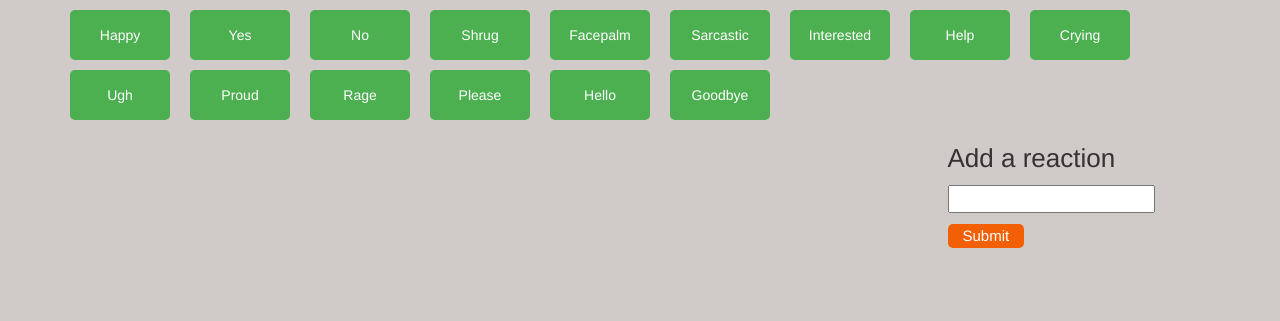
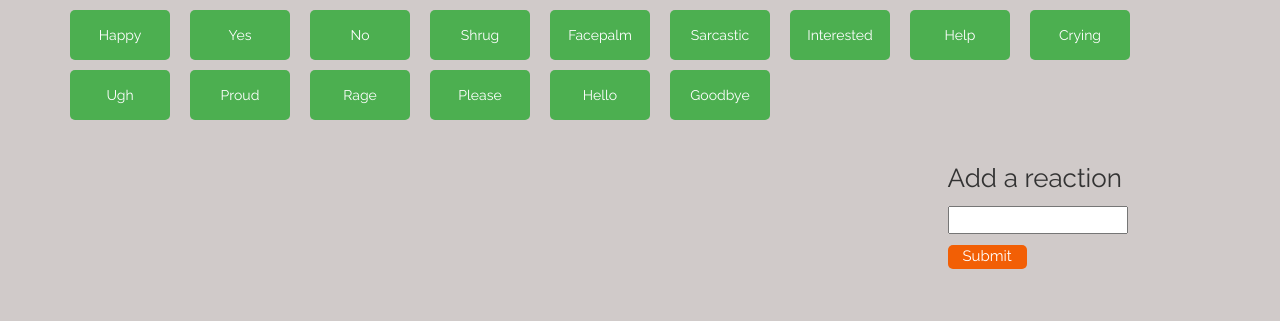
Before and after one commit to masonposch/gif-homework, a PHP site: page / in a window 1280 px wide. Shown: the top 321 px of the page. Run offline with PHP 8.4, Linux system fonts and the light colour scheme.

Commit message:
Slight changes

```diff
--- a/assets/css/style.css
+++ b/assets/css/style.css
@@ -1,5 +1,6 @@
 body {
 	background-color: #D0CAC9;
+	font-family: 'Raleway', sans-serif;
 }
 
 button {
@@ -15,7 +16,7 @@ button {
 }
 
 form {
-	margin-top: 20px;
+	margin-top: 40px;
 	font-size: 26px;
 }
 
--- a/index.html
+++ b/index.html
@@ -7,6 +7,8 @@
 
 	<link rel="stylesheet" href="https://maxcdn.bootstrapcdn.com/bootstrap/3.3.7/css/bootstrap.min.css" integrity="sha384-BVYiiSIFeK1dGmJRAkycuHAHRg32OmUcww7on3RYdg4Va+PmSTsz/K68vbdEjh4u" crossorigin="anonymous">
 	<link rel=StyleSheet href="assets/css/style.css" type="text/css" media=screen>
+
+	<link href="https://fonts.googleapis.com/css?family=Raleway" rel="stylesheet">
 
 	<!--JavaScript & jQuery Links-->
 	<script src="https://code.jquery.com/jquery.js"></script>
```
